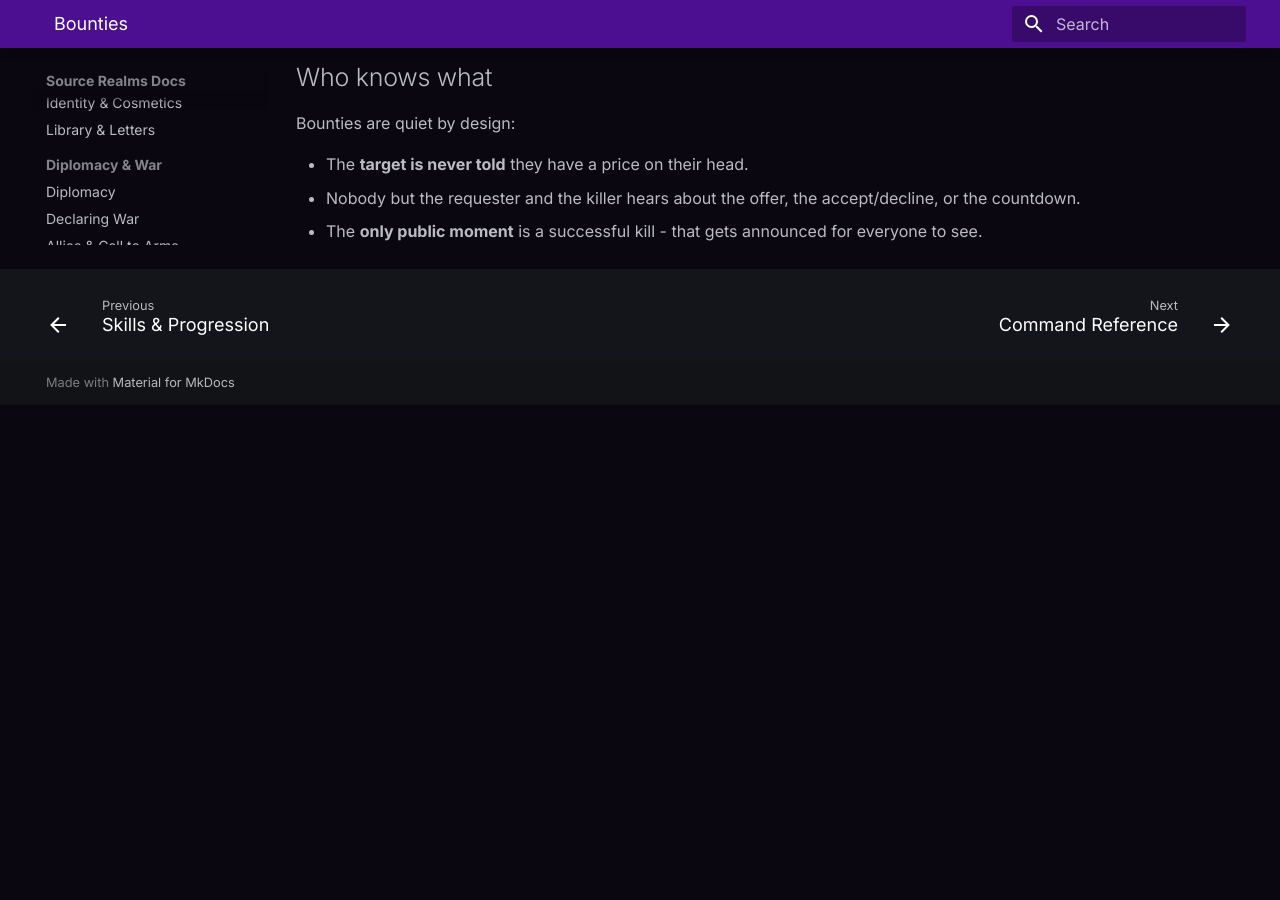
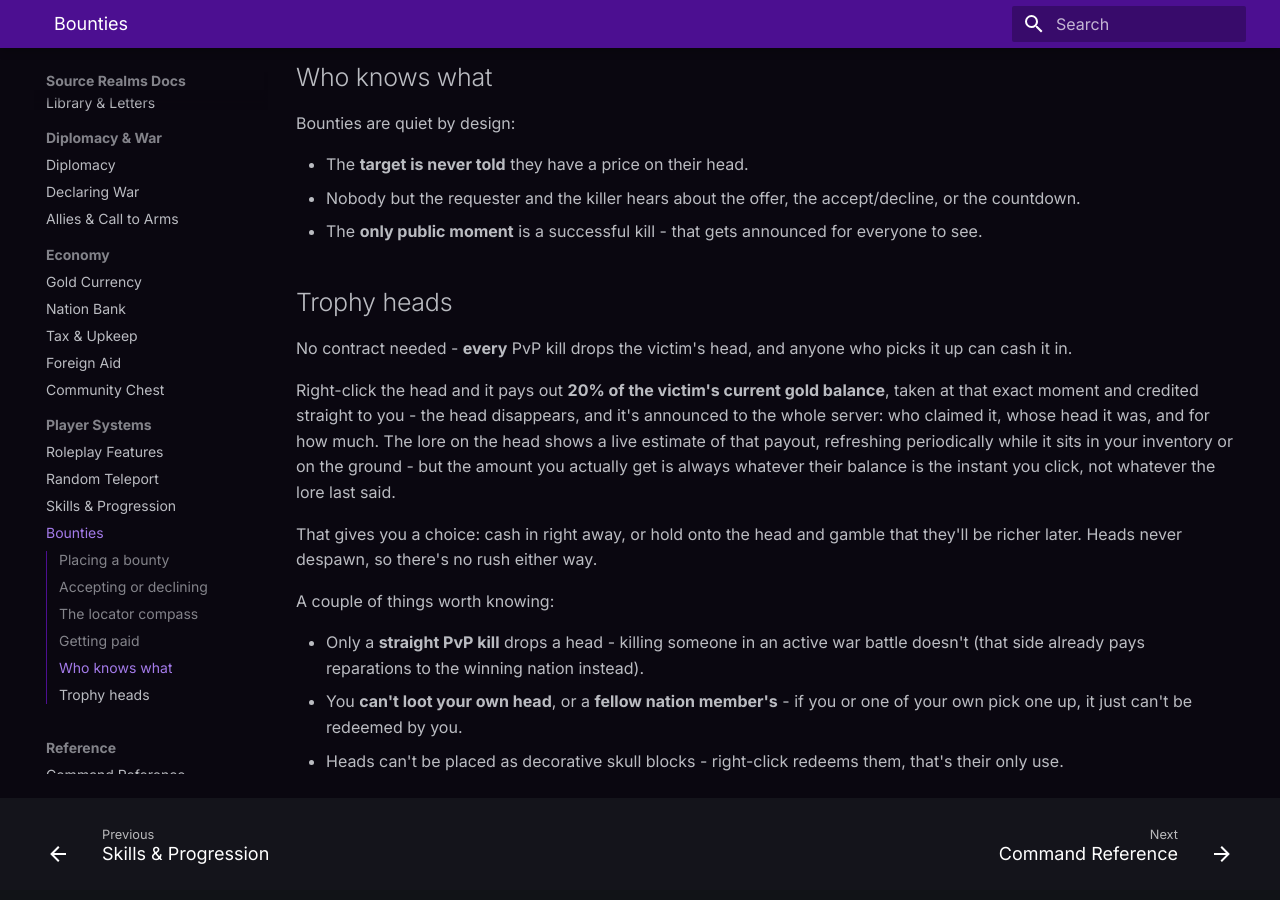
Before and after one commit to SourceRealms/sourcerealms-docs, an MkDocs documentation site: the page built from docs/bounties.md, in a window 1280 px wide and 900 px high, scrolled down 1247 px. Built offline with MkDocs 1.6.1 and Material for MkDocs 9.7.7, drawn with Linux system fonts in a browser that asks for light colours; before the commit the page ends 1652 px from its top, so only the background shows below that.

Commit message:
Document trophy heads: PvP kills drop a redeemable head for a cut of the victim's gold

```diff
--- a/docs/bounties.md
+++ b/docs/bounties.md
@@ -58,3 +58,26 @@ Bounties are quiet by design:
 - Nobody but the requester and the killer hears about the offer, the accept/decline, or the
   countdown.
 - The **only public moment** is a successful kill - that gets announced for everyone to see.
+
+## Trophy heads
+
+No contract needed - **every** PvP kill drops the victim's head, and anyone who picks it up can
+cash it in.
+
+Right-click the head and it pays out **20% of the victim's current gold balance**, taken at that
+exact moment and credited straight to you - the head disappears, and it's announced to the whole
+server: who claimed it, whose head it was, and for how much. The lore on the head shows a live
+estimate of that payout, refreshing periodically while it sits in your inventory or on the ground -
+but the amount you actually get is always whatever their balance is the instant you click, not
+whatever the lore last said.
+
+That gives you a choice: cash in right away, or hold onto the head and gamble that they'll be
+richer later. Heads never despawn, so there's no rush either way.
+
+A couple of things worth knowing:
+
+- Only a **straight PvP kill** drops a head - killing someone in an active war battle doesn't (that
+  side already pays reparations to the winning nation instead).
+- You **can't loot your own head**, or a **fellow nation member's** - if you or one of your own pick
+  one up, it just can't be redeemed by you.
+- Heads can't be placed as decorative skull blocks - right-click redeems them, that's their only use.
```
